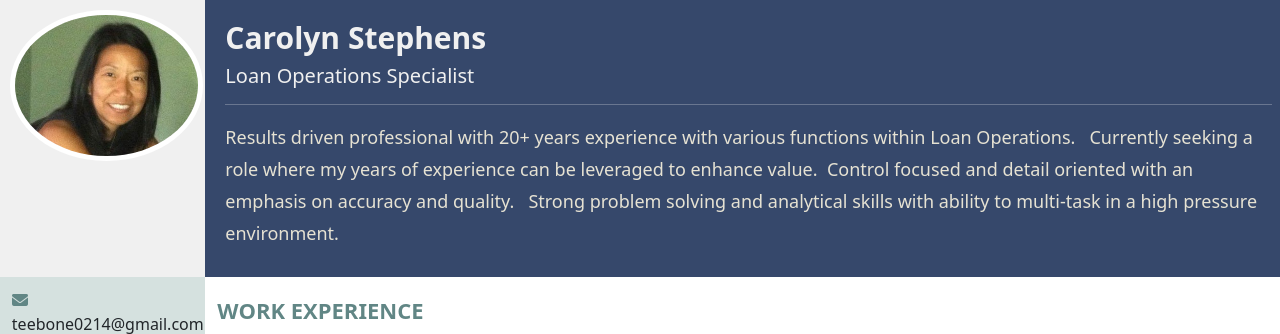
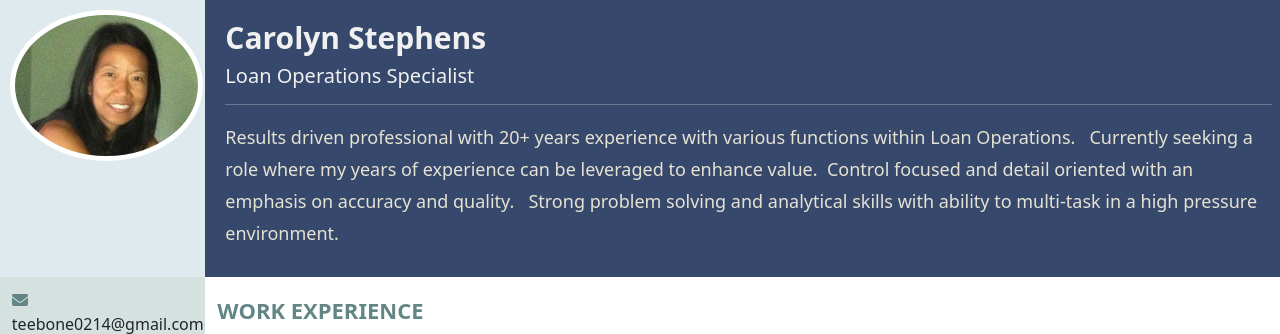
Before and after one commit to teebone0214/resume, a plain HTML site: page index.html in a window 1280 px wide. Shown: the top 334 px of the page. Drawn offline with nearby package versions, Linux system fonts and the light colour scheme.

Commit message:
Update styles.css
update another background color

```diff
--- a/css/styles.css
+++ b/css/styles.css
@@ -30,7 +30,7 @@ body {
 
   .photo {
     text-align: center;
-    background-color: #f0f0f0;
+    background-color: #deeaee;
   }
 
   .carolyn-pic {
```
